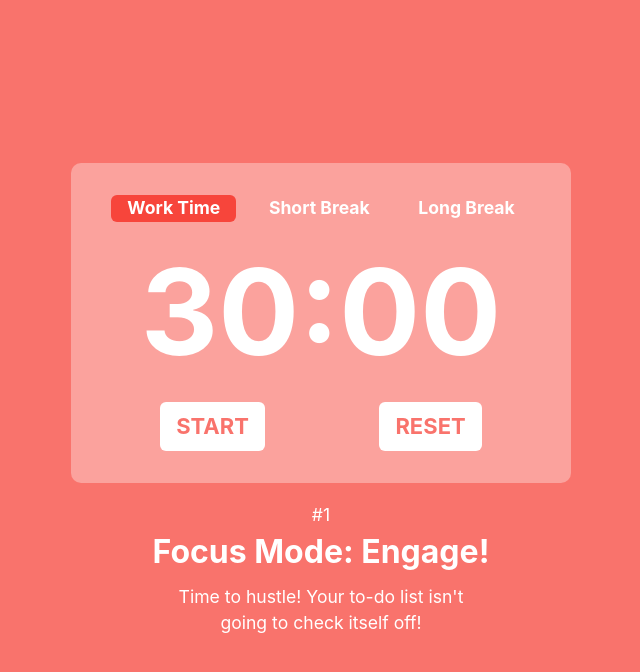
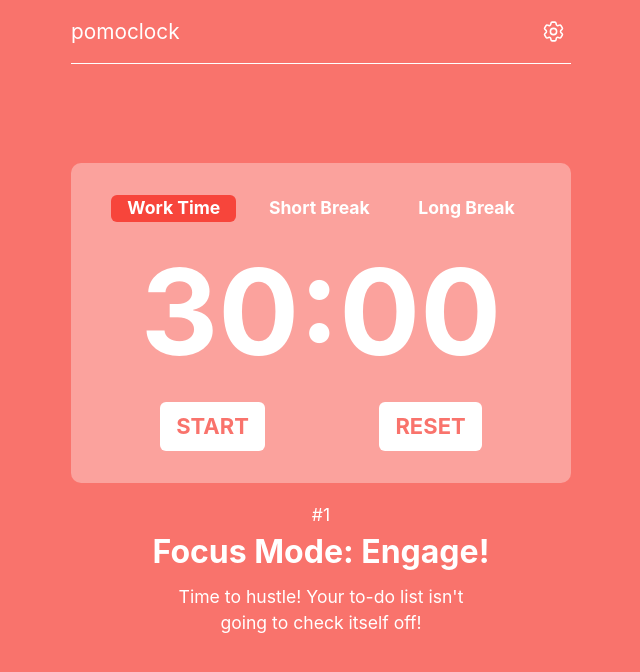
Before and after one commit to mpedraza10/pomo-clock, a React (Vite) app: page / in a window 1280 px wide. Shown: the top 672 px of the page, without its empty margins (319-959 px from the left). Built offline with nearby package versions, Linux system fonts and the light colour scheme.

Commit message:
Added favicon and logo to the project. Also created header with initial settings btn but no functionality

```diff
--- a/index.html
+++ b/index.html
@@ -2,7 +2,7 @@
 <html lang="en">
 	<head>
 		<meta charset="UTF-8" />
-		<!-- <link rel="icon" type="image/svg+xml" href="/vite.svg" /> -->
+		<link rel="icon" type="image/svg+xml" href="/favicon.ico" />
 		<meta name="viewport" content="width=device-width, initial-scale=1.0" />
 		<title>The Pomo Clock</title>
 	</head>
--- a/src/App.jsx
+++ b/src/App.jsx
@@ -1,10 +1,11 @@
 // React imports
-import { useEffect, useState } from "react";
+import { Fragment, useEffect, useState } from "react";
 
 // Components
 import Nav from "./components/nav/nav.component";
 import Timer from "./components/timer/timer.component";
 import MotivationText from "./components/motivation-text/motivation-text.component";
+import Header from "./components/header/header.component";
 
 // Default timer settings (min * 60 to turn into seconds)
 const TIMER_SETTINGS = {
@@ -42,6 +43,8 @@ const App = () => {
 	}, [isDone]);
 
 	return (
+		<Fragment>
+			<Header />
 			<main
 				className={`main-container ${
 					currentTimer === "work"
@@ -83,6 +86,7 @@ const App = () => {
 				</div>
 				<MotivationText workCount={workCount} currentTimer={currentTimer} />
 			</main>
+		</Fragment>
 	);
 };
 
--- /dev/null
+++ b/src/components/header/header.component.jsx
@@ -0,0 +1,36 @@
+// Styles
+import "./header.styles.scss";
+
+// Logo
+// import logo from "../../assets/logo.png";
+
+const Header = () => {
+	return (
+		<header className="header">
+			<span className="logo">pomoclock</span>
+			<button className="settings">
+				<svg
+					xmlns="http://www.w3.org/2000/svg"
+					fill="none"
+					viewBox="0 0 24 24"
+					strokeWidth={1.5}
+					stroke="currentColor"
+					className="size-6"
+				>
+					<path
+						strokeLinecap="round"
+						strokeLinejoin="round"
+						d="M9.594 3.94c.09-.542.56-.94 1.11-.94h2.593c.55 0 1.02.398 1.11.94l.213 1.281c.063.374.313.686.645.87.074.04.147.083.22.127.325.196.72.257 1.075.124l1.217-.456a1.125 1.125 0 0 1 1.37.49l1.296 2.247a1.125 1.125 0 0 1-.26 1.431l-1.003.827c-.293.241-.438.613-.43.992a7.723 7.723 0 0 1 0 .255c-.008.378.137.75.43.991l1.004.827c.424.35.534.955.26 1.43l-1.298 2.247a1.125 1.125 0 0 1-1.369.491l-1.217-.456c-.355-.133-.75-.072-1.076.124a6.47 6.47 0 0 1-.22.128c-.331.183-.581.495-.644.869l-.213 1.281c-.09.543-.56.94-1.11.94h-2.594c-.55 0-1.019-.398-1.11-.94l-.213-1.281c-.062-.374-.312-.686-.644-.87a6.52 6.52 0 0 1-.22-.127c-.325-.196-.72-.257-1.076-.124l-1.217.456a1.125 1.125 0 0 1-1.369-.49l-1.297-2.247a1.125 1.125 0 0 1 .26-1.431l1.004-.827c.292-.24.437-.613.43-.991a6.932 6.932 0 0 1 0-.255c.007-.38-.138-.751-.43-.992l-1.004-.827a1.125 1.125 0 0 1-.26-1.43l1.297-2.247a1.125 1.125 0 0 1 1.37-.491l1.216.456c.356.133.751.072 1.076-.124.072-.044.146-.086.22-.128.332-.183.582-.495.644-.869l.214-1.28Z"
+					/>
+					<path
+						strokeLinecap="round"
+						strokeLinejoin="round"
+						d="M15 12a3 3 0 1 1-6 0 3 3 0 0 1 6 0Z"
+					/>
+				</svg>
+			</button>
+		</header>
+	);
+};
+
+export default Header;
--- /dev/null
+++ b/src/components/header/header.styles.scss
@@ -0,0 +1,48 @@
+@import "../../utils/styles/variables";
+
+.header {
+	position: fixed;
+	width: 100%;
+	max-width: 500px;
+	top: 0;
+	left: 50%;
+	transform: translateX(-50%);
+	height: 4rem;
+	display: flex;
+	align-items: center;
+	justify-content: space-between;
+	border-bottom: 1px solid #fff;
+	padding: 1rem;
+
+	.logo {
+		font-size: 1.3rem;
+		color: #fff;
+	}
+
+	.settings {
+		width: 35px;
+		height: 35px;
+		border: none;
+		background-color: transparent;
+		display: flex;
+		justify-content: center;
+		align-items: center;
+		cursor: pointer;
+
+		&:hover {
+			background-color: $contrast-red-bg-color;
+		}
+
+		svg {
+			color: #fff;
+			width: 25px;
+			height: 25px;
+		}
+	}
+}
+
+@media screen and (min-width: 768px) {
+	.header {
+		padding: 1rem 0;
+	}
+}
--- a/src/components/motivation-text/motivation-text.styles.scss
+++ b/src/components/motivation-text/motivation-text.styles.scss
@@ -6,6 +6,7 @@
 	width: 100%;
 	max-width: 500px;
 	margin: 1.2rem auto 0 auto;
+	text-align: center;
 
 	.work-count {
 		font-size: 1.1rem;
@@ -21,7 +22,6 @@
 	.phrase {
 		font-size: 1.1rem;
 		color: #fff;
-		text-align: center;
 		width: 100%;
 		max-width: 300px;
 	}
```
Also changed, not shown: src/assets/logo.png (added), 1 other file (tests, documents, lock files or other folders). Lines whose indentation alone changed are shown as unchanged.
